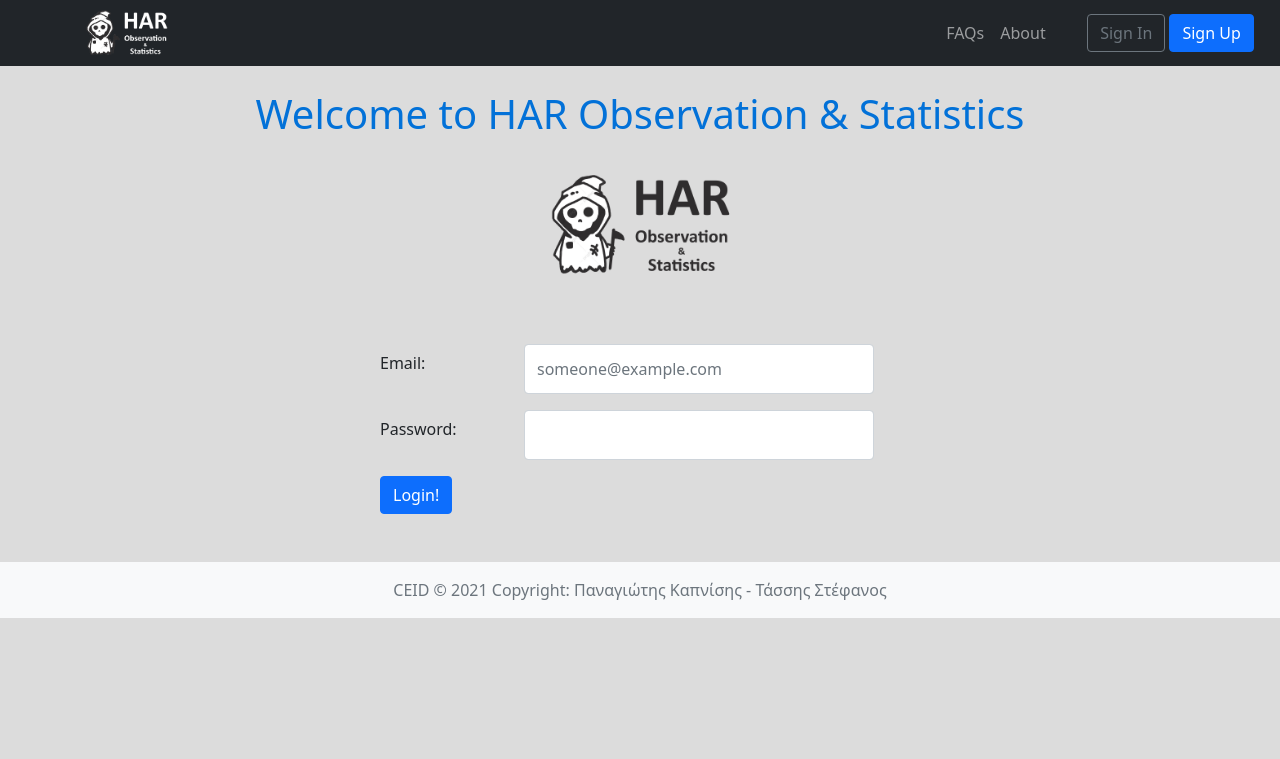
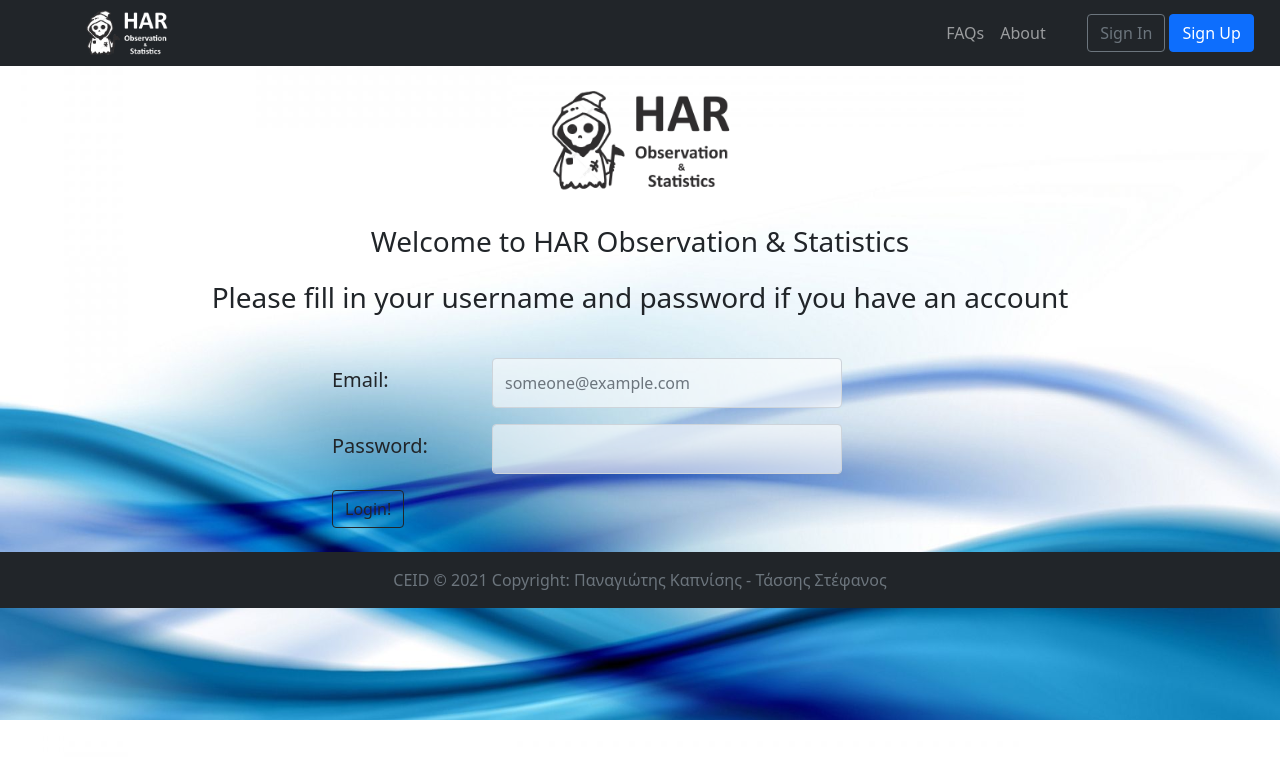
Before and after one commit to sttasg7/WEB, a PHP site: page /frontend/login.php in a window 1280 px wide. Shown: the top 759 px of the page. Run offline with PHP 8.4, Linux system fonts and the light colour scheme.

Commit message:
final-aesthetics

```diff
--- a/CSS/login.css
+++ b/CSS/login.css
@@ -35,6 +35,6 @@
 }
 
 .criteria {
-  font-family: 'Gill Sans', 'Gill Sans MT', Calibri, 'Trebuchet MS', sans-serif;
+  font-family: "Gill Sans", "Gill Sans MT", Calibri, "Trebuchet MS", sans-serif;
   font-size: 75%;
 }
--- a/CSS/mine.css
+++ b/CSS/mine.css
@@ -1,12 +1,11 @@
 body {
-  background-color: rgb(220,220,220);
+  background-color: rgb(220, 220, 220);
 }
 
 .link-cur {
   background-color: rgb(55, 55, 55);
   border-radius: 5px;
 }
-
 
 .btn-upload {
   background-color: rgb(165, 165, 165);
@@ -49,16 +48,6 @@ footer {
   width: 100%;
 }
 
-#wlc {
-  margin-bottom: 4%;
-}
-#log_txt {
-  margin-bottom: 5%;
-}
-#sign_txt {
-  margin-bottom: 5%;
-}
-
 #email_log,
 #password_log,
 #email,
@@ -82,7 +71,8 @@ tr:nth-child(even) {
   background-color: #c7c7c7;
 }
 
-th, td {
+th,
+td {
   border: 1px solid black;
   border-collapse: collapse;
   text-align: center;
--- a/frontend/admin-analysis.php
+++ b/frontend/admin-analysis.php
@@ -87,7 +87,7 @@ body {
                         <a class="nav-link" href="../frontend/about.php">About</a>
                     </li>
                     <?php if ($loginst == 2){ ?>
-                    <li class="nav-item link-cur">
+                    <li class="nav-item link-cur" style="margin-left: 2%;">
                         <div class="dropdown">
                             <button class="btn btn-secondary dropdown-toggle" type="button" id="dropdownMenuButton2"
                                 data-bs-toggle="dropdown" aria-expanded="false">Admin Tools</button>
--- a/frontend/admin-headers.php
+++ b/frontend/admin-headers.php
@@ -87,7 +87,7 @@ body {
                         <a class="nav-link" href="../frontend/about.php">About</a>
                     </li>
                     <?php if ($loginst == 2){ ?>
-                    <li class="nav-item link-cur">
+                    <li class="nav-item link-cur" style="margin-left: 2%;">
                         <div class="dropdown">
                             <button class="btn btn-secondary dropdown-toggle" type="button" id="dropdownMenuButton2"
                                 data-bs-toggle="dropdown" aria-expanded="false">Admin Tools</button>
--- a/frontend/admin-map.php
+++ b/frontend/admin-map.php
@@ -98,7 +98,7 @@ body {
                         <a class="nav-link" href="../frontend/about.php">About</a>
                     </li>
                     <?php if ($loginst == 2){ ?>
-                    <li class="nav-item link-cur">
+                    <li class="nav-item link-cur" style="margin-left: 2%;">
                         <div class="dropdown">
                             <button class="btn btn-secondary dropdown-toggle" type="button" id="dropdownMenuButton2"
                                 data-bs-toggle="dropdown" aria-expanded="false">Admin Tools</button>
--- a/frontend/admin.php
+++ b/frontend/admin.php
@@ -87,7 +87,7 @@ body {
                         <a class="nav-link" href="../frontend/about.php">About</a>
                     </li>
                     <?php if ($loginst == 2){ ?>
-                    <li class="nav-item link-cur">
+                    <li class="nav-item link-cur" style="margin-left: 2%;">
                         <div class="dropdown">
                             <button class="btn btn-secondary dropdown-toggle" type="button" id="dropdownMenuButton2"
                                 data-bs-toggle="dropdown" aria-expanded="false">Admin Tools</button>
--- a/frontend/faq.php
+++ b/frontend/faq.php
@@ -8,7 +8,7 @@ include '../backend/logincheck.php';
 <head>
     <meta charset="UTF-8">
     <meta name="viewport" content="width=device-width, initial-scale=1.0">
-    <title>User Dashboard</title>
+    <title>HAR OS FAQ</title>
     <link href="https://cdn.jsdelivr.net/npm/bootstrap@5.0.2/dist/css/bootstrap.min.css" rel="stylesheet"
         integrity="sha384-EVSTQN3/azprG1Anm3QDgpJLIm9Nao0Yz1ztcQTwFspd3yD65VohhpuuCOmLASjC" crossorigin="anonymous">
     <link href="../css/mine.css" rel="stylesheet">
@@ -88,7 +88,7 @@ include '../backend/logincheck.php';
                     </li>
 
                     <?php if ($loginst == 2){ ?>
-                    <li class="nav-item link-cur">
+                    <li class="nav-item link-cur" style="margin-left: 2%;">
                         <div class="dropdown">
                             <button class="btn btn-secondary dropdown-toggle" type="button" id="dropdownMenuButton2"
                                 data-bs-toggle="dropdown" aria-expanded="false">Admin Tools</button>
--- a/frontend/login.php
+++ b/frontend/login.php
@@ -8,7 +8,7 @@ include '../backend/logincheck.php';
 <head>
     <meta charset="UTF-8" />
     <meta name="viewport" content="width=device-width, initial-scale=1.0" />
-    <title>HAR OS Sign Up</title>
+    <title>HAR OS Sign In</title>
     <link href="https://cdn.jsdelivr.net/npm/bootstrap@5.0.2/dist/css/bootstrap.min.css" rel="stylesheet"
         integrity="sha384-EVSTQN3/azprG1Anm3QDgpJLIm9Nao0Yz1ztcQTwFspd3yD65VohhpuuCOmLASjC" crossorigin="anonymous" />
     <link href="../css/mine.css" rel="stylesheet" />
@@ -16,6 +16,14 @@ include '../backend/logincheck.php';
     <link rel="icon" href="../pictures/favicon.png" type="img/png">
     <script src="https://ajax.googleapis.com/ajax/libs/jquery/3.5.1/jquery.min.js"></script>
 </head>
+
+<style>
+	body {
+		background-image: url('../pictures/blu.jpg');
+		/*background-image: url('../pictures/abstr.png');*/
+		background-size: cover;
+	}
+</style>
 
 <body>
     <!-- Navbar -->
@@ -58,44 +66,46 @@ include '../backend/logincheck.php';
     </nav>
 
 
-    <!-- Welcome Text-->
-    <h1 class="text-center py-4" id="welcome" style="padding-top: 20px; color: #0271d8">Welcome to HAR Observation &
-        Statistics</h1>
-
     <!-- Image -->
-    <div class="container" align="center">
+    <div class="container" align="center" style="padding-top: 20px;">
         <img height="110px" class="invert" width="auto" align="center" alt="HAR Observation & Statistics"
             src="../pictures/har-dark.png">
     </div>
 
+    <!-- Welcome Text-->
+    <p class="text-center py-4 fs-3 fw-light" id="welcome">Welcome to HAR Observation &
+        Statistics
+    </p>
+
+    <p class="text-center fs-3 fw-light" style="margin-top: -2%;">
+        Please fill in your username and password if you have an account
+    </p>
+
     <!-- Input Boxes -->
-    <div class="form d-lg-flex p-5" id="welcome">
+    <div class="form d-lg-flex py-4" id="welcome">
         <form class="container" method="POST">
             <div class="mb-3 row">
-
-            </div>
-            <div class="mb-3 row">
-                <label for="staticEmail" class="col-sm-2 col-form-label">Email:</label>
+                <label for="staticEmail" class="col-sm-2 col-form-label fw-light fs-5">Email:</label>
                 <div class="col-sm-1">
                     <input type="email" id="email_log" name="em" class="form-control" id="exampleFormControlInput1"
-                        placeholder="someone@example.com" pattern="[a-z0-9._%+-]+@[a-z0-9.-]+\.[a-z]{2,}$">
+                        placeholder="someone@example.com" pattern="[a-z0-9._%+-]+@[a-z0-9.-]+\.[a-z]{2,}$" style="background-color:rgba(255,255,255, 0.6);">
                 </div>
                 <span class="criteria" id="email-invalid" style="color: red" hidden>Please fill field.</span>
             </div>
             <div class="mb-3 row">
-                <label for="inputPassword" class="col-sm-2 col-form-label">Password:</label>
+                <label for="inputPassword" class="col-sm-2 col-form-label fw-light fs-5">Password:</label>
                 <div class="col-sm-1">
                     <input type="password" id="password_log" name="pw" minlength="8"
-                        pattern="(?=.*\d)(?=.*[A-Z])(?=.*\W.*)" class="form-control">
+                        pattern="(?=.*\d)(?=.*[A-Z])(?=.*\W.*)" class="form-control" style="background-color:rgba(255,255,255, 0.6);">
                 </div>
                 <span class="criteria" id="pass-invalid" style="color: red" hidden>Please fill field.</span>
             </div>
 
-            <input type="button" name="save" class="btn btn-primary" value="Login!" id="butlogin">
+            <input type="button" name="save" class="btn btn-outline-dark" value="Login!" id="butlogin">
         </form>
     </div>
 
-    <footer class="footer mt-auto py-3 bg-light d-none d-sm-block">
+    <footer class="footer mt-auto py-3 bg-dark d-none d-sm-block">
         <div class="container">
             <span class="text-muted text-center">CEID © 2021 Copyright: Παναγιώτης Καπνίσης - Τάσσης Στέφανος</span>
         </div>
--- a/frontend/user-map.php
+++ b/frontend/user-map.php
@@ -81,7 +81,7 @@ include '../backend/logincheck.php';
                         <a class="nav-link" href="../frontend/about.php">About</a>
                     </li>
                     <?php if ($loginst == 2){ ?>
-                    <li class="nav-item link-cur">
+                    <li class="nav-item link-cur" style="margin-left: 2%;">
                         <div class="dropdown">
                             <button class="btn btn-secondary dropdown-toggle" type="button" id="dropdownMenuButton2"
                                 data-bs-toggle="dropdown" aria-expanded="false">Admin Tools</button>
--- a/frontend/user-upload.php
+++ b/frontend/user-upload.php
@@ -65,7 +65,7 @@ body {
                         <a class="nav-link" href="../frontend/about.php">About</a>
                     </li>
                     <?php if ($loginst == 2){ ?>
-                    <li class="nav-item link-cur">
+                    <li class="nav-item link-cur" style="margin-left: 2%;">
                         <div class="dropdown">
                             <button class="btn btn-secondary dropdown-toggle" type="button" id="dropdownMenuButton2"
                                 data-bs-toggle="dropdown" aria-expanded="false">Admin Tools</button>
--- a/js/log_sign.js
+++ b/js/log_sign.js
@@ -122,12 +122,12 @@ $(document).ready(function() {
 		var password = $('#password_log').val();
 		if(email == '') {
 			$("#email_log").attr("class", "form-control border-3 border-danger");
-			$("#email-invalid").html("Please fill field");
+			$("#email-invalid").html("Please fill in your e-mail");
 			$("#email-invalid").removeAttr("hidden");
 		}
 		if(password == '') {
 			$("#password_log").attr("class", "form-control border-3 border-danger");
-			$("#pass-invalid").html("Please fill field");
+			$("#pass-invalid").html("Please fill in your password");
 			$("#pass-invalid").removeAttr("hidden");
 		}
 
```
Also changed, not shown: frontend/about.php (+4 -19 lines), frontend/register.php (+22 -15 lines), frontend/user-profile.php (+8 -9 lines), index.html (+33 -16 lines), js/admin-headers.js (+6 -4 lines).
